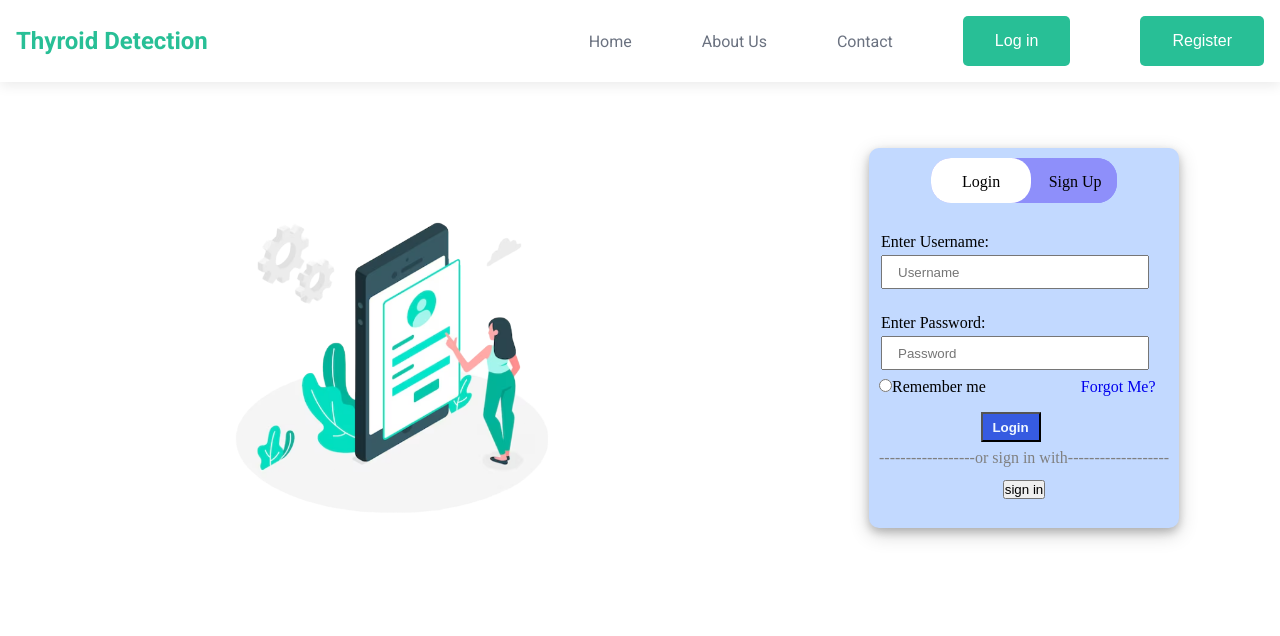
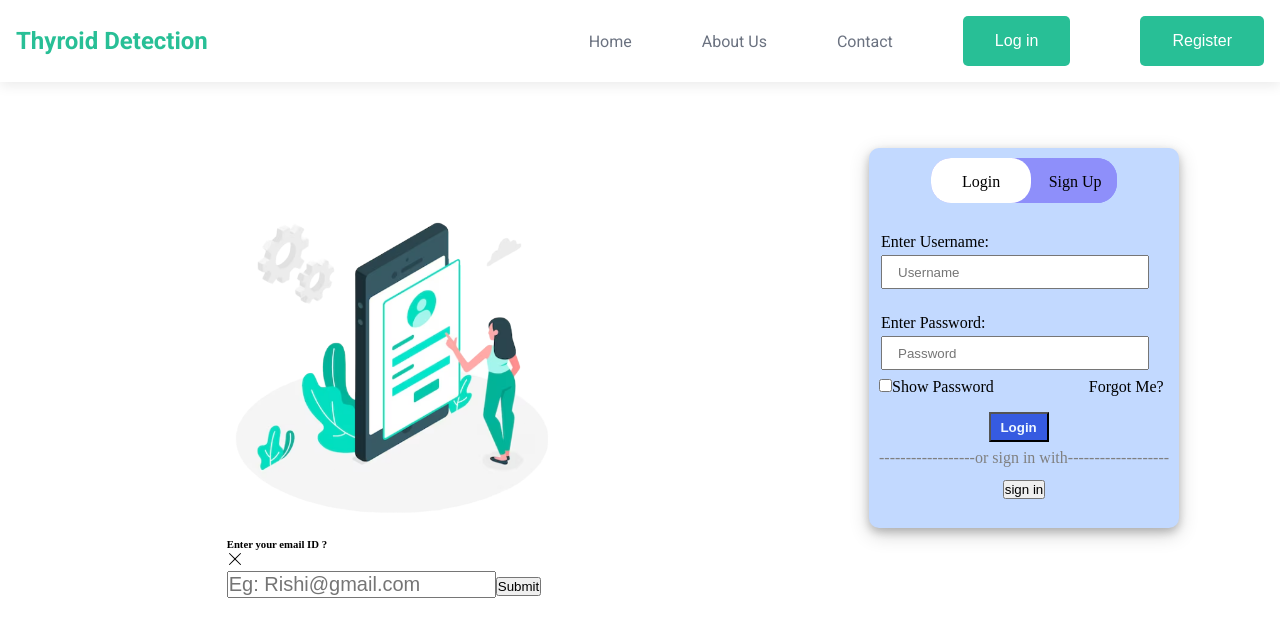
Before and after one commit to Durga-prasad-1/G63ps, a React (Create React App) app in the folder Frontend/: page /login in a window 1280 px wide. Both pictures are taken after a click on the link "Forgot Me?". Shown: the top 636 px of the page. Built offline with nearby package versions, Linux system fonts and the light colour scheme.

Commit message:
Update login.jsx

```diff
--- a/Frontend/src/components/login/login.jsx
+++ b/Frontend/src/components/login/login.jsx
@@ -17,6 +17,8 @@ function Login(props){
         password: "",
         });
 
+    const [showPassword, setShowPassword] = useState(false);
+
     const handleInput = (event) => {
         let name = event.target.name;
         let value = event.target.value;
@@ -26,6 +28,11 @@ function Login(props){
             [name]: value,
             });
         };
+
+    const handleTogglePassword = () => {
+        setShowPassword(!showPassword);
+      };
+
     /*login */
     const handleGoogleLogin = (e) =>{
         const provider = new GoogleAuthProvider();
@@ -91,6 +98,15 @@ function Login(props){
     };
 
 
+    function showPermission(){
+        let show = document.querySelector("#permission1");
+        show.classList.remove("active1");
+    }
+
+    function notShowPermission(){
+        let show = document.querySelector("#permission1");
+        show.classList.add("active1");
+    }
 
     return(
         <div className="flexes">
@@ -108,16 +124,21 @@ function Login(props){
                 </div>
                 <div className="div_box" id="password">
                     <label htmlFor="pass">Enter Password:</label>
-                    <input id="pass" className="putted" type="password" onChange={handleInput} placeholder="Password" name="password"/>
-                    <i className="fa fa-lock"></i>
+                    <input id="pass" className="putted" type={showPassword ? "text" : "password"} onChange={handleInput} placeholder="Password" name="password"/>
                 </div>
 
-                <div className="div_box" id="Remember">
-                    <label htmlFor="rem">
-                        <input type="radio" className="putted" id="rem"/>Remember me
+                <div className="div_box" id="Showpass1">
+                    <label htmlFor="showPass">
+                    <input
+                    type="checkbox"
+                    id="showPass"
+                    checked={showPassword}
+                    onChange={handleTogglePassword}
+                    />
+                    Show Password
                     </label>
                 </div>
-                <a className="forgot" href="#">Forgot Me?</a>
+                <a className="forgot" onClick={showPermission}>Forgot Me?</a>
                 <button type="submit" id="login">Login</button>
                 <div className="div_box" id="extra">------------------or sign in with-------------------</div>
                 <ToastContainer/>
@@ -127,6 +148,25 @@ function Login(props){
         <button onClick={handleGoogleLogin}>sign in</button>
         </div>
     </div>
+
+    <div className="permission1 active1" id="permission1">
+            <div className="enter_mail">
+                <div className="email_box">
+                <h6>Enter your email ID ?</h6>
+                <button style={{height:"20px",cursor:"pointer",backgroundColor:"white",border:"0"}} onClick={notShowPermission}>
+                <svg xmlns="http://www.w3.org/2000/svg" width="16" height="16" >
+                    <path d="M2.146 2.854a.5.5 0 1 1 .708-.708L8 7.293l5.146-5.147a.5.5 0 0 1 .708.708L8.707 8l5.147 5.146a.5.5 0 0 1-.708.708L8 8.707l-5.146 5.147a.5.5 0 0 1-.708-.708L7.293 8z"/>
+                </svg>
+                </button>
+                </div>
+                <div className="mail_btn">
+                    <input placeholder="Eg: Rishi@gmail.com" className="login_mail" style={{ fontSize: '20px' }}/>
+                    <button className="butn1">Submit</button>
+                </div>
+            </div>
+            </div>
+
+
     </div>
     );
 
```
